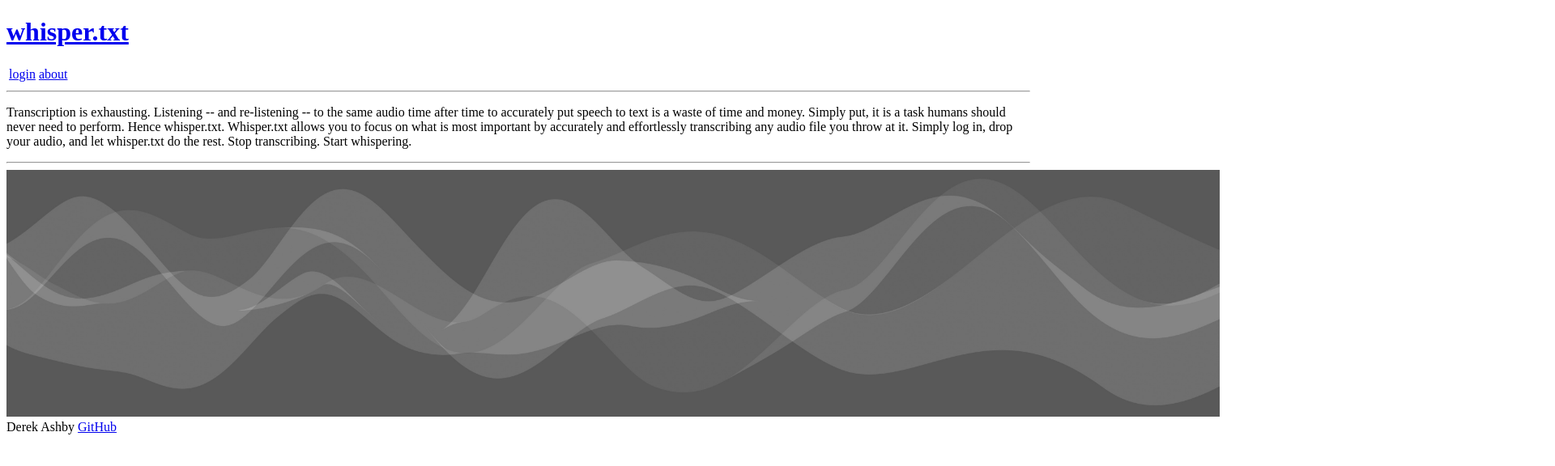
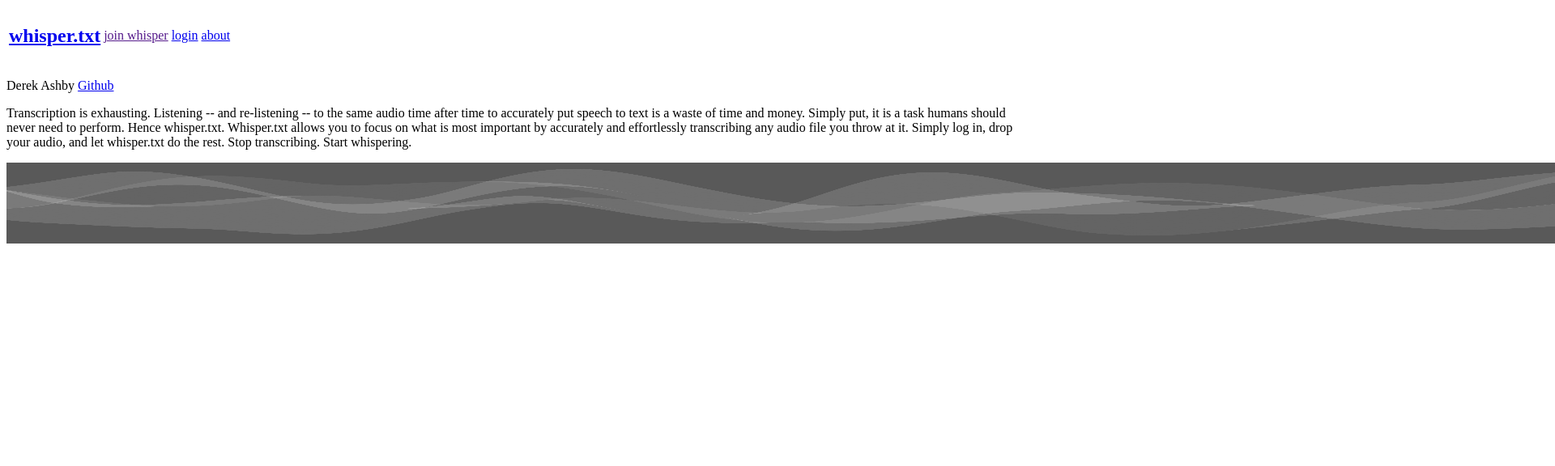
Before and after one commit to der-leek/Startup, a plain HTML site: page about.html in a window 1280 px wide. Shown: the top 576 px of the page at 81% size, 1920 px wide, since content can reach past the window. Drawn offline with Linux system fonts and the light colour scheme.

Commit message:
Updated head, header, and footer

```diff
--- a/about.html
+++ b/about.html
@@ -5,23 +5,29 @@
         <!-- Tell browsers not to scale the viewport automatically -->
         <meta name="viewport" content="width=device-width, initial-scale=1.0" />
         <title>whisper.txt</title>
+        <link rel="stylesheet" type="text/css" href="about.css">
         <link rel="icon" href="favicon.ico"/>
       </head>
     <body>
       <header>
-            <h1><a href="index.html">whisper.txt</a></h1>
+        <div>
           <nav>
-              <!-- Menu is a semantic alternative to <ul> that represents an interaction -->
             <table>
               <tr>
+                <td><h2><a href="index.html">whisper.txt</a></h2></td>
+                <td><a href="">join whisper</a></td>
                 <td><a href="index.html">login</a></td>
                 <td><a href="about.html">about</a></td>
               </tr>
             </table>
           </nav>
 
-            <!-- Since we don't have the ability to style we use old style HTML to give some visual formatting -->
-            <hr />
+          <p>
+            Derek Ashby
+            <a href="https://github.com/der-leek/Startup">Github</a>
+          </p>
+
+        </div>
       </header>
 
           <body>
@@ -35,10 +41,7 @@
           </body>
 
           <footer>
-            <hr />
-            <img alt="abstract waveforms" src="whisper_waveforms.jpeg" height="305">
-            <span class="text-reset">Derek Ashby</span>
-            <a href="https://github.com/der-leek/Startup">GitHub</a>
+            <img alt="abstract waveforms" src="whisper_waveforms.jpeg" height="100" width="200%">
           </footer>
     </body>
 </html>
```
Lines whose indentation alone changed are shown as unchanged.
